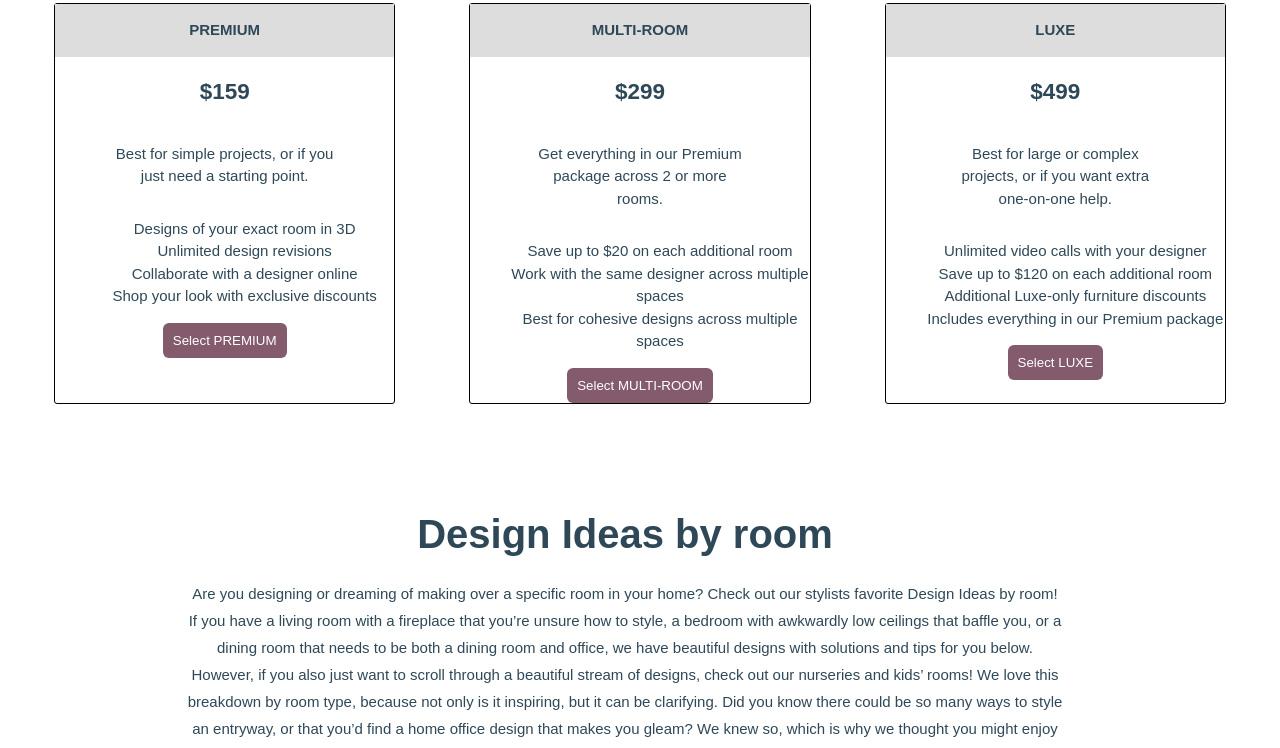
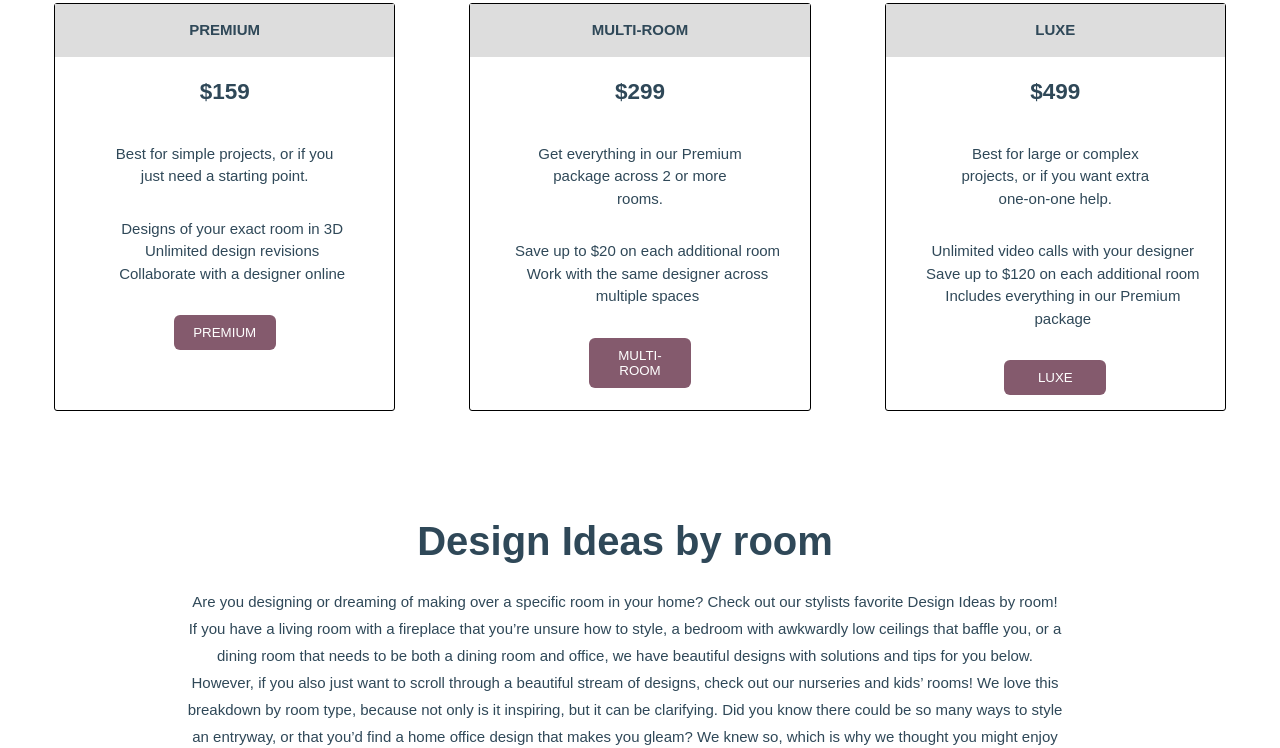
Before and after one commit to Aeka86/PRODUCT-LANDING-PAGE, a plain HTML site: page index.html in a window 1280 px wide. Shown: the part 3398-4146 px from the top of the page. Drawn offline with Linux system fonts and the light colour scheme.

Commit message:
style changes

```diff
--- a/index.html
+++ b/index.html
@@ -88,10 +88,10 @@
     <li>Designs of your exact room in 3D</li>
     <li>Unlimited design revisions</li>
     <li>Collaborate with a designer online</li>
-    <li>Shop your look with exclusive discounts</li>
+    <li></li>
   </ol>
-  <button type="submit" id="submit" class="submit-button">
-    Select PREMIUM
+  <button type="submit" id="submit" class="btn">
+    PREMIUM
   </button>
 </div>
 <div class="product">
@@ -103,10 +103,10 @@
   <ol>
     <li>Save up to $20 on each additional room</li>
     <li>Work with the same designer across multiple spaces</li>
-    <li>Best for cohesive designs across multiple spaces</li>
+    <li></li>
   </ol>
-  <button type="submit" id="submit" class="submit-button">
-    Select MULTI-ROOM
+  <button type="submit" id="submit" class="btn">
+    MULTI-ROOM
   </button>
 </div>
 <div class="product">
@@ -119,11 +119,11 @@
   <ol>
     <li>Unlimited video calls with your designer</li>
       <li>Save up to $120 on each additional room</li>
-      <li>Additional Luxe-only furniture discounts</li>
+      <li></li>
       <li>Includes everything in our Premium package</li>
   </ol>
-  <button type="submit" id="submit" class="submit-button">
-    Select LUXE
+  <button type="submit" id="submit" class="btn">
+    LUXE
   </button>
 </div>
 </div>
--- a/style.css
+++ b/style.css
@@ -102,9 +102,7 @@ h3 {
     justify-content: space-between;
     border: none;
   }
-  #sub {
-    margin-top: 120px;
-  }
+
   .header-img {
     margin-top: 15%;
     display: none;
@@ -133,6 +131,7 @@ h3 {
   padding: 10px;
   border-radius: 6px;
   border-style: none;
+ width: 20%;
 }
 .submit-button:hover {
   background-color: #2e6171;
@@ -171,9 +170,22 @@ padding: 0 60px;
   padding: 15px 0;
 }
 ol > li{
-  text-align: center;
+ margin-right: 25px;
 }
 
+.btn {
+  color: #ffffff;
+  background-color: #845a6d;
+  padding: 10px;
+  border-radius: 6px;
+  border-style: none;
+  margin: 15px 0;
+  width: 30%;
+}
+
+.btn:hover {
+  background-color: #2e6171;
+}
 /*------------ Design --------*/
 .design-room,
 .design-style {
```
